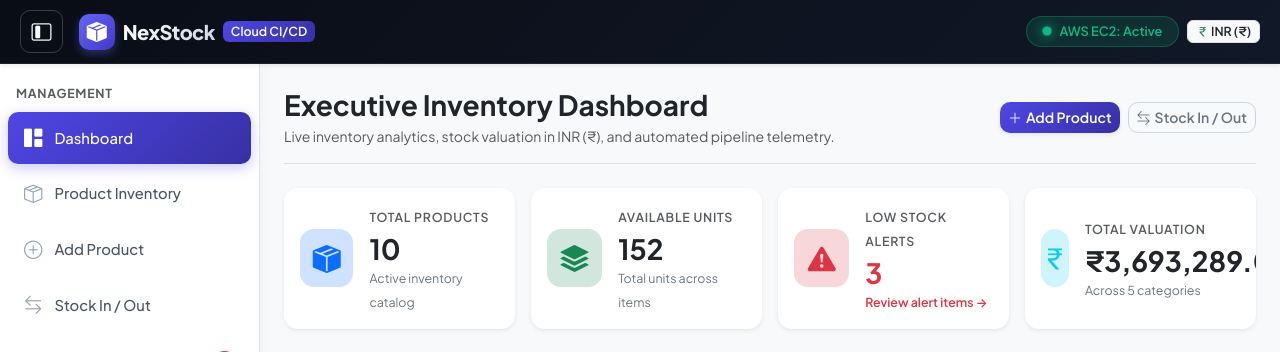
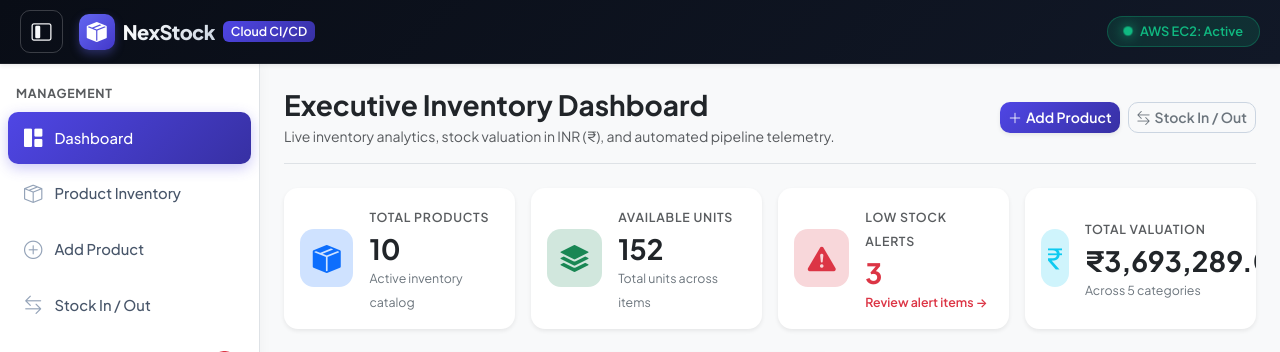
Before and after one commit to ansu647/smart-inventory-devops, a Flask app: page / in a window 1280 px wide. Shown: the top 352 px of the page. Run offline with Flask 3, Linux system fonts and the light colour scheme; data comes from the database, SQL or seed files in the repository.

Commit message:
style: remove INR currency badge from top navigation header

```diff
--- a/templates/base.html
+++ b/templates/base.html
@@ -38,9 +38,6 @@
                 <a href="{{ url_for('health') }}" target="_blank" class="badge rounded-pill status-pill text-decoration-none px-3 py-2 d-none d-sm-inline-flex align-items-center shadow-xs">
                     <span class="status-indicator-dot me-2"></span> AWS EC2: Active
                 </a>
-                <div class="currency-tag badge bg-light text-dark px-2 py-1 fs-8 fw-semibold border d-none d-md-inline-block">
-                    <i class="bi bi-currency-rupee text-success"></i> INR (₹)
-                </div>
             </div>
         </div>
     </nav>
```
